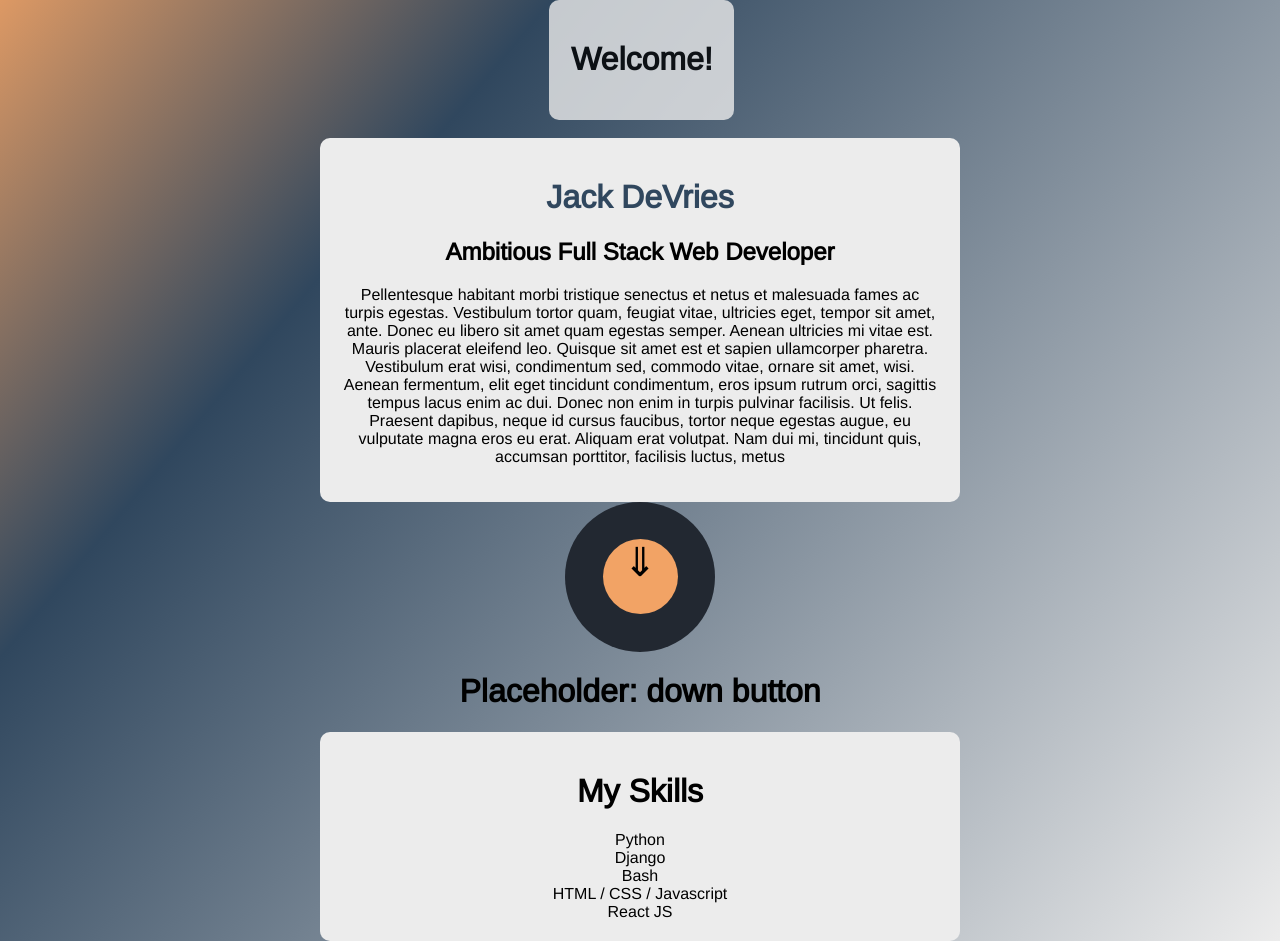
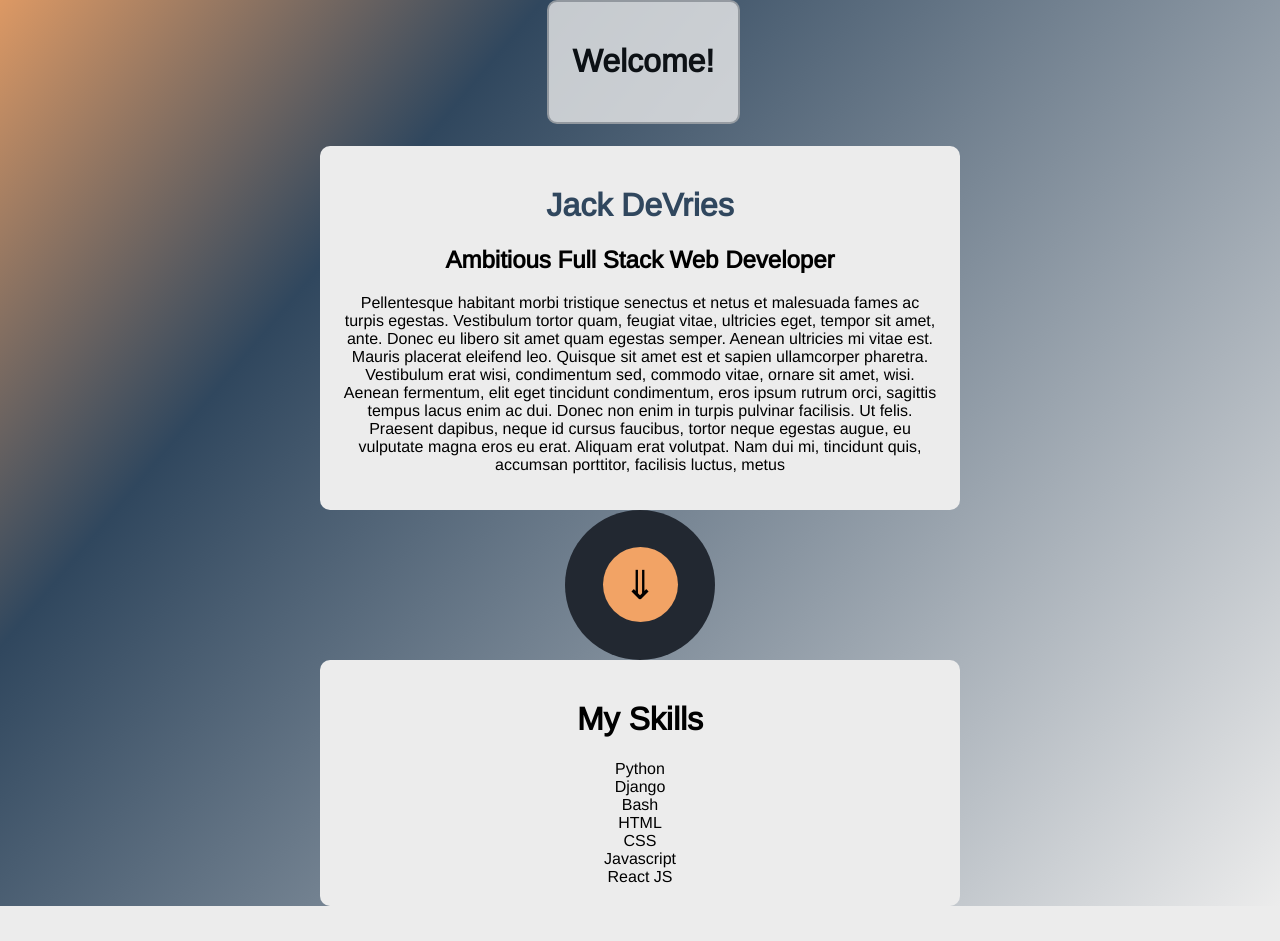
Before and after one commit to jdevries3133/resume, a Django app: page / in a window 1280 px wide. Shown: the part 81-1022 px from the top of the page. After the commit the page ends 987 px from the top, so only its background shows below. Run offline with Django 3.2, Linux system fonts and the light colour scheme.

Commit message:
working on js for arrow

```diff
--- /dev/null
+++ b/landing_page/static/down_button.css
@@ -0,0 +1,31 @@
+/* DOWN ARROW */
+.circle_container {
+  display: inline-block;
+}
+
+.outer_circle {
+  display: flex;
+  justify-content: center;
+  align-items: center;
+  background-color: var(--black);
+  height: 150px;
+  width: 150px;
+  border-radius: 100%;
+}
+
+.inner_circle {
+  height: 75px;
+  width: 75px;
+  border-radius: 100%;
+  background-color: var(--orange);
+  display: flex;
+  align-items: center;
+  justify-content: center;
+}
+
+.arrow {
+  font-family: Arial, Helvetica, sans-serif;
+  font-size: 40px;
+  margin: 0;
+  padding: 0;
+}
--- /dev/null
+++ b/landing_page/static/down_button.js
@@ -0,0 +1,5 @@
+// apply padding above and below the down button to fill the page.
+let arrow;
+document.readyState(() => {
+  arrow = document.getElementById("arrow");
+});
--- a/landing_page/static/homepage.css
+++ b/landing_page/static/homepage.css
@@ -1,6 +1,13 @@
+.slide_container {
+  display: inline-block;
+  width: 99vw;
+  overflow-y: hidden;
+}
+
 .surprise {
   position: absolute;
   color: var(--grey);
+  border: 1px solid var(--black);
   opacity: 0;
   transition: background-color 0.5s;
   transition: opacity 0.5s;
@@ -28,15 +35,18 @@
 }
 
 .welcome {
+  border: 2px solid var(--black);
   transition: transform 1s;
   animation: surprise_cta 1s ease-in-out infinite alternate;
 }
 
 @keyframes surprise_cta {
   from {
+    border-color: var(--black);
     opacity: 100%;
   }
   to {
+    border-color: #00000000;
     opacity: 70%;
   }
 }
@@ -44,33 +54,3 @@
 .h1_focus {
   color: var(--blue);
 }
-
-/* DOWN ARROW */
-
-.circle_container {
-  display: inline-block;
-}
-
-.outer_circle {
-  display: flex;
-  justify-content: center;
-  align-items: center;
-  background-color: var(--black);
-  height: 150px;
-  width: 150px;
-  border-radius: 100%;
-}
-
-.inner_circle {
-  height: 75px;
-  width: 75px;
-  border-radius: 100%;
-  background-color: var(--orange);
-}
-
-.arrow {
-  font-family: Arial, Helvetica, sans-serif;
-  font-size: 40px;
-  margin: 0;
-  padding: 0;
-}
--- a/landing_page/static/homepage.js
+++ b/landing_page/static/homepage.js
@@ -1,12 +1,10 @@
 function positionSurprise() {
-  // ISSUE: this only works if the browser is scrolled to the top.
-  //        refreshing from the middle of the page does not work
   const TOP_OFFSET = 41;
   const LEFT_OFFSET = 19;
   const welcome = document.getElementById("welcome");
   const surprise = document.getElementById("surprise");
   const rect = welcome.getBoundingClientRect();
-  const Top = Math.floor(rect.y) - TOP_OFFSET;
+  const Top = Math.floor(rect.y) + window.scrollY - TOP_OFFSET;
   const left = Math.floor(rect.x) - LEFT_OFFSET;
   surprise.setAttribute("style", `top: ${Top}px; left: ${left}px;`);
 }
--- a/landing_page/templates/down_button.html
+++ b/landing_page/templates/down_button.html
@@ -1,4 +1,13 @@
-<div class="outer_container">
+{% load static %}
+<link rel="stylesheet" type="text/css" href="{% static 'down_button.css' %}" />
+<script src="{% static 'down_button.js' %}"></script>
+
+{% comment %}
+The down arrow will automatically take up the space between it and the bottom of
+the viewport. If it is below the bottom of the viewport, it will try to get itself
+above the bottom of the viewport.
+{% endcomment %}
+<div id="arrow" class="outer_container">
     <div class="circle_container">
         <div class="outer_circle">
             <div class="inner_circle">
--- a/landing_page/templates/home.html
+++ b/landing_page/templates/home.html
@@ -6,12 +6,14 @@
 
 {% block content %}
 <div class="outer_container">
+  <div class="slide_container">
     <div class="surprise_container">
       <div class="text_container welcome">
         <h1 id="welcome">Welcome!</h1>
       </div>
       <div id="surprise" class="surprise">
         <p>Nice to see ya 😊</p>
+      </div>
     </div>
   </div>
 </div>
@@ -35,10 +37,6 @@
   </div>
 
   {% include 'down_button.html' %}
-  <div id="cta0">
-  {% comment %} Good place for fancy css animation thing  {% endcomment %}
-    <h1>Placeholder: down button</h1>
-  </div>
 
   <div class="text_container">
     <h1>My Skills</h1>
@@ -46,7 +44,9 @@
         <li>Python</li>
         <li>Django</li>
         <li>Bash</li>
-        <li>HTML / CSS / Javascript</li>
+        <li>HTML</li>
+        <li>CSS</li>
+        <li>Javascript</li>
         <li>React JS</li>
       </ul>
 </div>
--- a/resume_website/settings.py
+++ b/resume_website/settings.py
@@ -25,7 +25,7 @@ SECRET_KEY = 'adr9bqo3%-hhm#nv4+m2@tzfua2=!y8gsui0ch%k1210d)#8-m'
 # SECURITY WARNING: don't run with debug turned on in production!
 DEBUG = True
 
-ALLOWED_HOSTS = []
+ALLOWED_HOSTS = ['*']
 
 
 # Application definition
--- a/resume_website/static/styles.css
+++ b/resume_website/static/styles.css
@@ -4,6 +4,7 @@
   --blue: #30475e;
   --orange: #f2a365;
   --grey: #ececec;
+  --mobile: 400px;
 }
 
 body {
```
Lines whose indentation alone changed are shown as unchanged.
